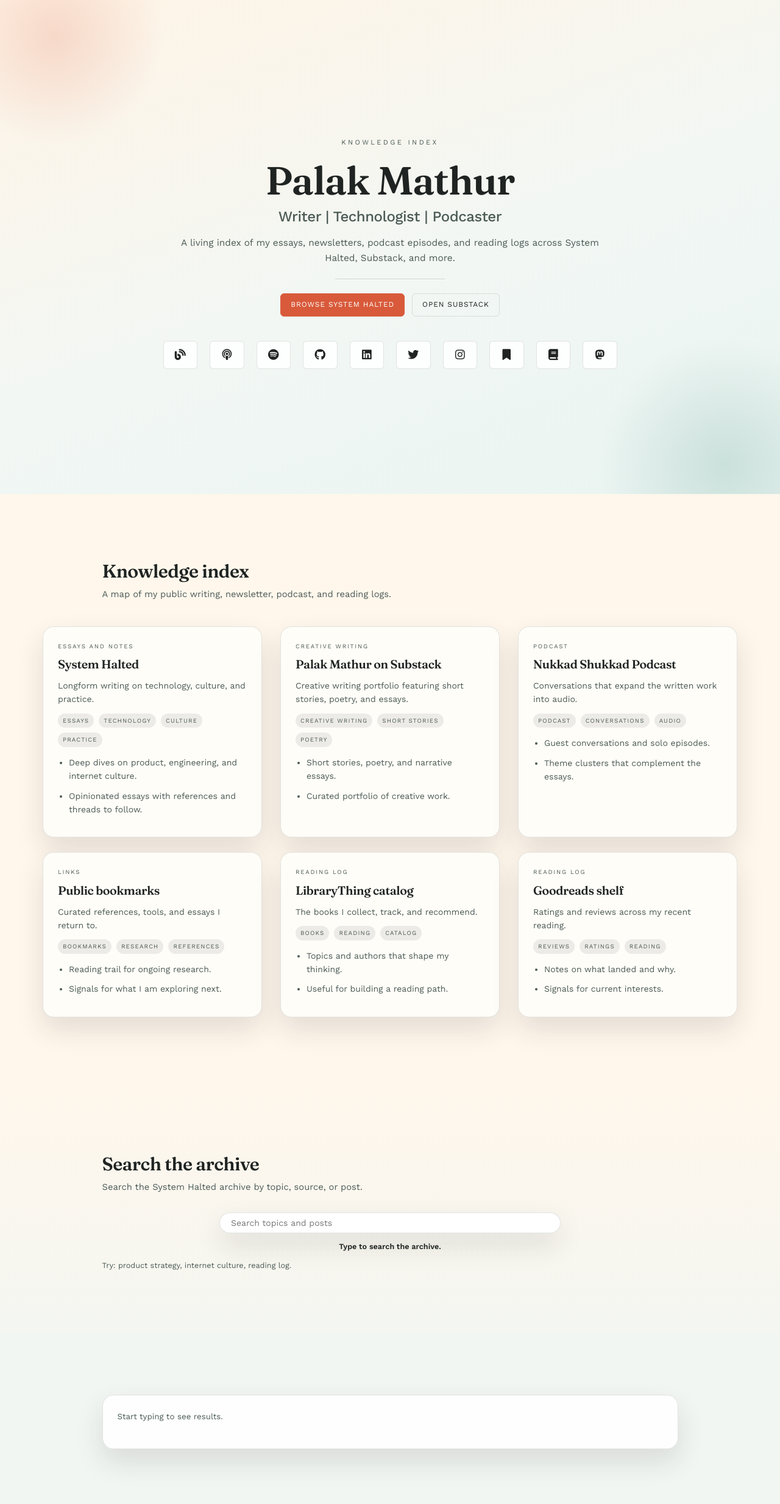
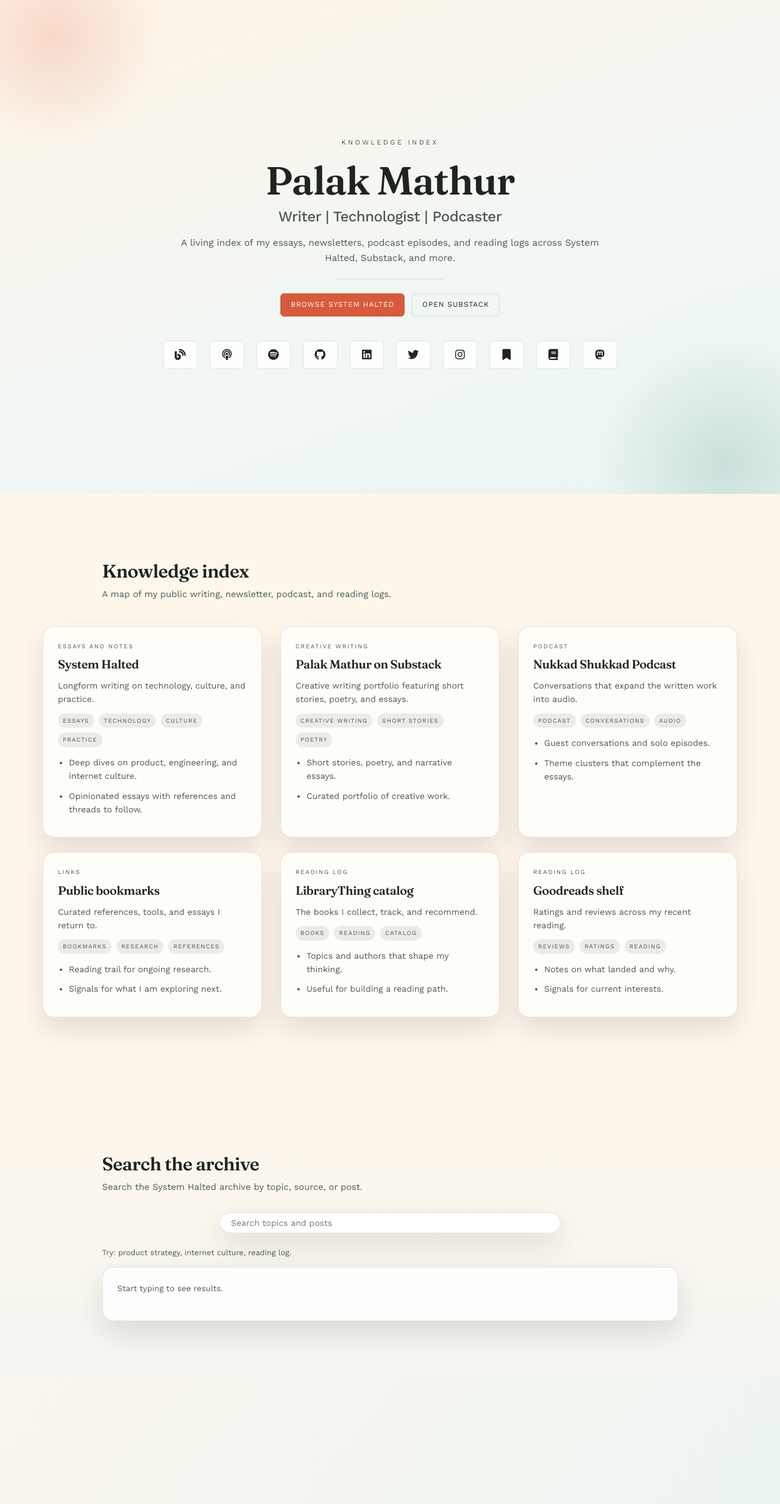
Before and after one commit to systemhalted/about-me, a Jekyll site: the page built from index.html, in a window 1280 px wide. Shown: the whole page at 61% size. Built offline with Jekyll 4.4.1, drawn with Linux system fonts in a browser that asks for light colours; nearby versions of some CDN libraries; after the commit the page ends 2256 px from its top, so only the background shows below that.

Commit message:
tighten search layout and copy

```diff
--- a/_includes/knowledge-search.html
+++ b/_includes/knowledge-search.html
@@ -8,21 +8,12 @@
 					<label class="sr-only" for="knowledge-search">Search the archive</label>
 					<input type="search" id="knowledge-search" class="form-control search-input js-knowledge-search" placeholder="Search topics and posts">
 					<div class="search-meta" aria-live="polite">
-						<span class="search-count js-search-count">Type to search the archive.</span>
+						<span class="search-count js-search-count is-hidden"></span>
 						<span class="search-empty js-search-empty is-hidden">No matches yet. Try a shorter query.</span>
 						<span class="search-error js-search-error is-hidden">Search could not load the archive index. Please try again in a moment.</span>
 					</div>
 					<p class="search-hint">Try: product strategy, internet culture, reading log.</p>
 				</div>
-			</div>
-		</div>
-	</div>
-</section>
-
-<section id="search-results" class="knowledge-section results-section">
-	<div class="container">
-		<div class="row">
-			<div class="col-lg-10 col-lg-offset-1">
 				<div class="search-results search-panel">
 					<div class="search-loading js-search-loading is-hidden">Loading the System Halted index... this can take a few seconds.</div>
 					<div class="search-placeholder js-search-placeholder">Start typing to see results.</div>
--- a/css/landing-page.css
+++ b/css/landing-page.css
@@ -200,10 +200,6 @@
 
 .search-section {
     background: linear-gradient(180deg, #fff7ec 0%, #f4f6f1 100%);
-}
-
-.results-section {
-    background-color: #f2f6f2;
 }
 
 .search-box {
--- a/js/landing-page.js
+++ b/js/landing-page.js
@@ -236,12 +236,14 @@
 
         $searchEmpty.addClass('is-hidden');
         $searchError.addClass('is-hidden');
+        $searchCount.removeClass('is-hidden');
 
         if (!query) {
             $searchLoading.addClass('is-hidden');
             $searchResultsList.empty();
             $searchPlaceholder.removeClass('is-hidden');
-            $searchCount.text('Type to search the archive.');
+            $searchCount.text('');
+            $searchCount.addClass('is-hidden');
             return;
         }
 
```
